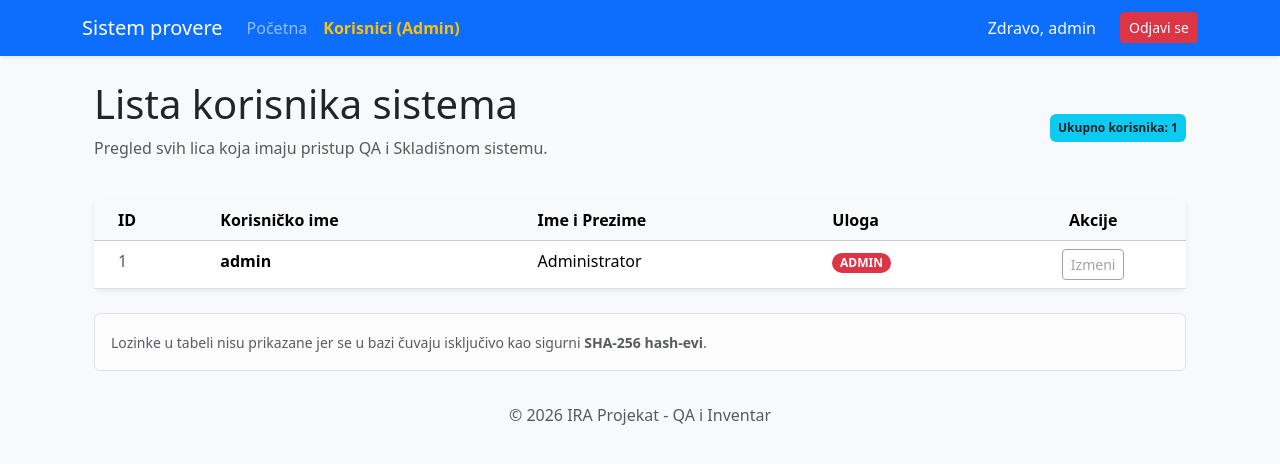
After one commit to angelinarovic3-alt/projekat_resursi, a Flask app: page /admin_panel in a window 1280 px wide. The commit adds this page. Shown: the top 464 px of the page. Run offline with Flask 3, Linux system fonts and the light colour scheme; a user stored in the database is signed in; some libraries are stand-ins or nearby versions.

Commit message:
Dodata tablea korisnika i sredjena navigacija

```diff
--- a/alchemy_classes.py
+++ b/alchemy_classes.py
@@ -20,7 +20,7 @@ class Resurs(db.Model):
     godina_nabavke: Mapped[int] = mapped_column(Integer)
 
 
-    statusi: Mapped[list["StatusResursa"]] = relationship("StatusResursa", back_populates="resurs")
+    statusi: Mapped[list["StatusResursa"]] = relationship("StatusResursa", back_populates="resurs", lazy=True)
 
 class User(db.Model, UserMixin):
     id: Mapped[int] = mapped_column(Integer, primary_key=True)
--- a/main.py
+++ b/main.py
@@ -5,6 +5,9 @@ from custom_forms import ResursForm, LokacijaForm, StatusForm, LoginForm
 from flask_login import UserMixin, LoginManager, login_user, logout_user, login_required, current_user
 from werkzeug.security import generate_password_hash, check_password_hash
 from flask import flash
+from flask_wtf import FlaskForm
+from wtforms import StringField, PasswordField, SubmitField
+from wtforms.validators import DataRequired
 
 app = Flask(__name__)
 login_manager = LoginManager()
@@ -54,11 +57,23 @@ def create_admin():
         return "Admin kreiran! Korisničko ime: admin, Lozinka: admin123"
     return "Admin već postoji."
 
+
+@app.route('/admin_panel')
+@login_required
+def admin_panel():
+    if current_user.uloga != 'admin':
+        flash("Nemate ovlašćenja za ovu stranicu!", "danger")
+        return redirect(url_for('home'))
+
+    svi_korisnici = User.query.all()
+    return render_template("admin.html", korisnici=svi_korisnici)
+
 @app.route("/administracija", methods=["GET", "POST"])
 def admin_page():
     all_resources = db.session.execute(db.select(Resurs)).scalars().all()
     all_locations = db.session.execute(db.select(Lokacija)).scalars().all()
     return render_template("administracija.html", resursi=all_resources, lokacije=all_locations)
+
 
 @app.route("/dodaj_status", methods=['GET', 'POST'])
 def add_status():
--- /dev/null
+++ b/templates/admin.html
@@ -0,0 +1,56 @@
+{% extends "base.html" %}
+
+{% block title %}Administracija Korisnika{% endblock %}
+
+{% block content %}
+<div class="container mt-4">
+    <div class="d-flex justify-content-between align-items-center mb-4">
+        <div>
+            <h2 class="display-6">Lista korisnika sistema</h2>
+            <p class="text-muted">Pregled svih lica koja imaju pristup QA i Skladišnom sistemu.</p>
+        </div>
+        <span class="badge bg-info text-dark p-2">Ukupno korisnika: {{ korisnici|length }}</span>
+    </div>
+
+    <div class="card shadow-sm border-0">
+        <div class="card-body p-0">
+            <div class="table-responsive">
+                <table class="table table-hover mb-0">
+                    <thead class="table-light">
+                        <tr>
+                            <th class="ps-4">ID</th>
+                            <th>Korisničko ime</th>
+                            <th>Ime i Prezime</th>
+                            <th>Uloga</th>
+                            <th class="text-center">Akcije</th>
+                        </tr>
+                    </thead>
+                    <tbody>
+                        {% for k in korisnici %}
+                        <tr>
+                            <td class="ps-4 text-muted">{{ k.id }}</td>
+                            <td><strong>{{ k.username }}</strong></td>
+                            <td>{{ k.ime_prezime }}</td>
+                            <td>
+                                <span class="badge rounded-pill {% if k.uloga == 'admin' %}bg-danger{% else %}bg-primary{% endif %}">
+                                    {{ k.uloga | upper }}
+                                </span>
+                            </td>
+                            <td class="text-center">
+                                <button class="btn btn-sm btn-outline-secondary" disabled>Izmeni</button>
+                            </td>
+                        </tr>
+                        {% endfor %}
+                    </tbody>
+                </table>
+            </div>
+        </div>
+    </div>
+
+    <div class="alert alert-light border mt-4" role="alert">
+        <small class="text-muted">
+            <i class="bi bi-info-circle"></i> Lozinke u tabeli nisu prikazane jer se u bazi čuvaju isključivo kao sigurni <strong>SHA-256 hash-evi</strong>.
+        </small>
+    </div>
+</div>
+{% endblock %}
--- a/templates/base.html
+++ b/templates/base.html
@@ -1,25 +1,23 @@
-<!DOCTYPE HTML>
+<!DOCTYPE html>
 <html lang="sr">
 <head>
     <meta charset="UTF-8">
     <meta name="viewport" content="width=device-width, initial-scale=1.0">
-    <title>{% block title %}{% endblock %} - QA Inventar</title>
+    <title>{% block title %}IRA Skladište{% endblock %}</title>
 
-    {% block styles %}
     {{ bootstrap.load_css() }}
+
     <style>
         body { background-color: #f8f9fa; }
-            .navbar { border-bottom: 2px solid #0d6efd; }
-            .navbar-brand { font-weight: bold; color: #0d6efd !important; }
-            .card { border: none; border-radius: 12px; }
-            .btn-primary { border-radius: 8px; font-weight: 500; }
+        .navbar { margin-bottom: 20px; }
+        .footer { margin-top: 40px; padding: 20px; background: #eee; text-align: center; }
     </style>
-    {% endblock %}
 </head>
 <body>
-    <nav class="navbar navbar-expand-lg navbar-dark bg-dark shadow-sm">
+
+    <nav class="navbar navbar-expand-lg navbar-dark bg-primary shadow-sm">
         <div class="container">
-          <a class="navbar-brand" href="/">IRA PROJEKAT</a>
+            <a class="navbar-brand" href="{{ url_for('home') }}"> Sistem provere</a>
 
             <button class="navbar-toggler" type="button" data-bs-toggle="collapse" data-bs-target="#navbarNav">
                 <span class="navbar-toggler-icon"></span>
@@ -30,39 +28,54 @@
                     <li class="nav-item">
                         <a class="nav-link" href="{{ url_for('home') }}">Početna</a>
                     </li>
+
+                    {% if current_user.is_authenticated and current_user.uloga == 'admin' %}
+                    <li class="nav-item">
+                        <a class="nav-link fw-bold text-warning" href="{{ url_for('admin_panel') }}"> Korisnici (Admin)</a>
+                    </li>
+                    {% endif %}
                 </ul>
 
                 <ul class="navbar-nav ms-auto">
+                    {% if current_user.is_authenticated %}
                         <li class="nav-item">
-                <a class="btn btn-danger btn-sm text-white" href="{{ url_for('logout') }}">
-                   IZLAZ (Logout)
-                </a>
+                            <span class="nav-link text-light">Zdravo, {{ current_user.username }}</span>
                         </li>
+                        <li class="nav-item">
+                            <a class="btn btn-danger btn-sm ms-lg-3 mt-1" href="{{ url_for('logout') }}">Odjavi se</a>
+                        </li>
+                    {% else %}
+                        <li class="nav-item">
+                            <a class="nav-link" href="{{ url_for('login') }}">Prijava</a>
+                        </li>
+                    {% endif %}
                 </ul>
             </div>
         </div>
     </nav>
-    <div class="collapse navbar-collapse" id="navbarNav">
-        <ul class="navbar-nav">
-            <li class="nav-item">
-                <a class="nav-link" href="{{ url_for('home') }}">Početna</a>
-            </li>
-        </ul>
 
-        <ul class="navbar-nav ms-auto">
-            <ul class="navbar-nav ms-auto">
-                <li class="nav-item">
-                    <a class="nav-link" href="{{ url_for('logout') }}">ODJAVI SE (TEST)</a>
-                </li>
-            </ul>
-        </ul>
+    <div class="container">
+        {% with messages = get_flashed_messages(with_categories=true) %}
+          {% if messages %}
+            {% for category, message in messages %}
+              <div class="alert alert-{{ category }} alert-dismissible fade show" role="alert">
+                {{ message }}
+                <button type="button" class="btn-close" data-bs-dismiss="alert" aria-label="Close"></button>
               </div>
-    <div class="container">
+            {% endfor %}
+          {% endif %}
+        {% endwith %}
+
         {% block content %}{% endblock %}
     </div>
 
-    {% block scripts %}
+    <footer class="footer mt-auto py-3 bg-light text-center">
+        <div class="container">
+            <span class="text-muted">© 2026 IRA Projekat - QA i Inventar</span>
+        </div>
+    </footer>
+
     {{ bootstrap.load_js() }}
-    {% endblock %}
 </body>
 </html>
+</html>
```
Also changed, not shown: templates/korisnici.html (added). Lines whose indentation alone changed are shown as unchanged.
